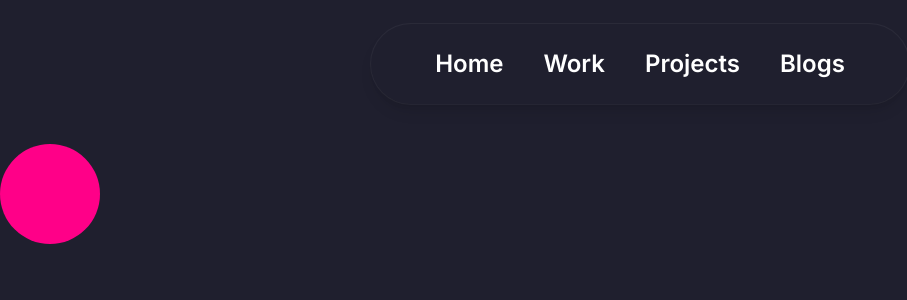
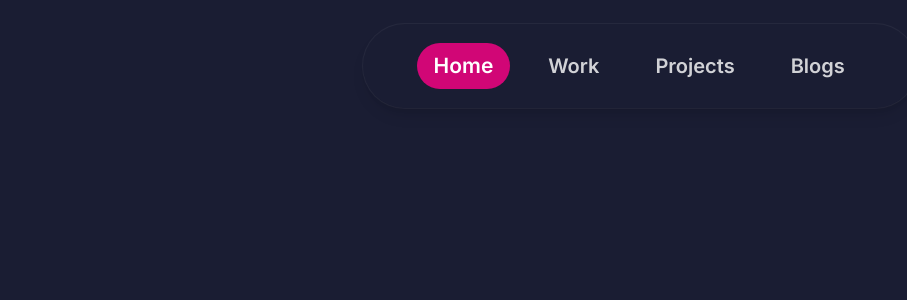
Before and after one commit to Virenishere/virenishere.portfolio, a Next.js app: page / in a window 1280 px wide. Shown: the top 300 px of the page, without its empty margins (0-907 px from the left). Built offline with nearby package versions, Linux system fonts and the light colour scheme.

Commit message:
added the framer bouncy effect on navbar

```diff
--- a/package.json
+++ b/package.json
@@ -18,6 +18,7 @@
     "next-themes": "^0.4.6",
     "react": "^19.0.0",
     "react-dom": "^19.0.0",
+    "react-scroll": "^1.9.3",
     "sonner": "^2.0.5",
     "tailwind-merge": "^3.3.1"
   },
--- a/src/app/page.tsx
+++ b/src/app/page.tsx
@@ -1,25 +1,19 @@
 'use client';
+import Navbar from '@/components/Navbar';
 
-import Animation from '@/components/Animation';
-import BlogSection from '@/components/BlogSection';
-
-import Footer from '@/components/Footer';
-import HomeSection from '@/components/HomeSection';
-import Intro from '@/components/Intro';
-import Navbar from '@/components/Navbar';
-import Project from '@/components/Project';
-import Skills from '@/components/Skills';
 
 export default function Home() {
   return (
-    <main className="bg-[#1F1F2E] min-h-screen relative scroll-smooth select-none">
+    <main className="bg-[#1a1d33] min-h-screen relative scroll-smooth select-none">
+
       <Navbar />
+
       {/* <HomeSection />
       <Skills />
       <Project />
       <Footer />
       <BlogSection /> */}
-      <Animation />
+      {/* <NavbarEffect /> */}
     </main>
   );
 }
--- a/src/components/Animation.tsx
+++ /dev/null
@@ -1,43 +0,0 @@
-'use client';
-import { frame, motion, useSpring } from 'motion/react';
-import { RefObject, useEffect, useRef } from 'react';
-
-const ball = {
-  width: 100,
-  height: 100,
-  backgroundColor: '#ff0088',
-  borderRadius: '50%',
-};
-
-export default function Animation() {
-  const ref = useRef<HTMLDivElement>(null);
-  const { x, y } = useFollowPointer(ref);
-
-  return <motion.div ref={ref} style={{ ...ball, x, y }} />;
-}
-
-const spring = { damping: 3, stiffness: 50, restDelta: 0.001 };
-
-export function useFollowPointer(ref: RefObject<HTMLDivElement | null>) {
-  const x = useSpring(0, spring);
-  const y = useSpring(0, spring);
-
-  useEffect(() => {
-    if (!ref.current) return;
-
-    const handlePointerMove = ({ clientX, clientY }: MouseEvent) => {
-      const element = ref.current!;
-
-      frame.read(() => {
-        x.set(clientX - element.offsetLeft - element.offsetWidth / 2);
-        y.set(clientY - element.offsetTop - element.offsetHeight / 2);
-      });
-    };
-
-    window.addEventListener('pointermove', handlePointerMove);
-
-    return () => window.removeEventListener('pointermove', handlePointerMove);
-  }, []);
-
-  return { x, y };
-}
--- a/src/components/Navbar.tsx
+++ b/src/components/Navbar.tsx
@@ -1,22 +1,158 @@
 'use client';
-interface InavMenu {
-  label: string;
-  targetId: string;
-}
-const navMenu: InavMenu[] = [
-  { label: 'Home', targetId: 'home' },
-  { label: 'Work', targetId: 'work' },
-  { label: 'Projects', targetId: 'projects' },
-  { label: 'Blogs', targetId: 'blogs' },
-];
+
+import { useState, useRef, useEffect } from 'react';
+import { motion, AnimatePresence } from 'motion/react';
+import Navlinks from '@/constants/navlinks';
 
 const Navbar = () => {
+  const [hoveredIndex, setHoveredIndex] = useState<number | null>(null);
+  const [selectedIndex, setSelectedIndex] = useState<number>(0);
+  const navRefs = useRef<(HTMLLIElement | null)[]>([]);
+  const [ballPosition, setBallPosition] = useState<{
+    left: number;
+    top: number;
+    width: number;
+    height: number;
+  } | null>(null);
+
+  // Calculate position and dimensions for the ball based on text width
+  const calculateBallPosition = (index: number) => {
+    if (!navRefs.current[index]) return null;
+
+    const element = navRefs.current[index];
+    const navContainer = element?.parentElement;
+
+    if (!element || !navContainer) return null;
+
+    const containerRect = navContainer.getBoundingClientRect();
+    const elementRect = element.getBoundingClientRect();
+
+    // Add padding to the width for better visual effect
+    const paddingX = 16; // 8px on each side
+    const paddingY = 8;  // 4px on top and bottom
+
+    return {
+      left: elementRect.left - containerRect.left - paddingX / 2,
+      top: elementRect.top - containerRect.top - paddingY / 2,
+      width: elementRect.width + paddingX,
+      height: elementRect.height + paddingY,
+    };
+  };
+
+  // Update ball position when hovering or selection changes
+  useEffect(() => {
+    const targetIndex = hoveredIndex !== null ? hoveredIndex : selectedIndex;
+    const position = calculateBallPosition(targetIndex);
+    setBallPosition(position);
+  }, [hoveredIndex, selectedIndex]);
+
+  // Set initial position on mount
+  useEffect(() => {
+    const timer = setTimeout(() => {
+      const position = calculateBallPosition(0);
+      setBallPosition(position);
+    }, 100);
+
+    return () => clearTimeout(timer);
+  }, []);
+
+  // Recalculate positions on window resize
+  useEffect(() => {
+    const handleResize = () => {
+      const targetIndex = hoveredIndex !== null ? hoveredIndex : selectedIndex;
+      const position = calculateBallPosition(targetIndex);
+      setBallPosition(position);
+    };
+
+    window.addEventListener('resize', handleResize);
+    return () => window.removeEventListener('resize', handleResize);
+  }, [hoveredIndex, selectedIndex]);
+
+  const handleNavClick = (index: number) => {
+    setSelectedIndex(index);
+  };
+
+  // Consistent spring configuration for bouncy effect
+  const springConfig = {
+    type: "spring" as const,
+    stiffness: 280,
+    damping: 18,
+    mass: 0.9,
+  };
+
   return (
     <nav className="flex justify-center items-center pt-6 pb-10">
-      <ul className="flex flex-row bg-transparent shadow-lg ring-1 ring-white/5  gap-10 text-2xl px-16 py-6 font-semibold rounded-full text-white">
-        {navMenu.map(({ label, targetId }) => (
-          <li key={targetId}>
-            <a href={`#${targetId}`}>{label}</a>
+      <ul className="relative flex flex-row bg-transparent shadow-lg ring-1 ring-white/5 gap-10 text-2xl px-16 py-6 font-semibold rounded-full text-white overflow-visible">
+        {/* Animated sliding ball with dynamic width */}
+        <AnimatePresence>
+          {ballPosition && (
+            <motion.div
+              className="absolute pointer-events-none z-0 rounded-full"
+              style={{
+                backgroundColor: '#ff0088',
+              }}
+              animate={{
+                left: ballPosition.left,
+                top: ballPosition.top,
+                width: ballPosition.width,
+                height: ballPosition.height,
+                scale: 1,
+                opacity: 0.8,
+              }}
+              initial={{
+                left: ballPosition.left,
+                top: ballPosition.top,
+                width: ballPosition.width,
+                height: ballPosition.height,
+                scale: 0.8,
+                opacity: 0.6,
+              }}
+              transition={{
+                ...springConfig,
+                // Individual spring configs for each property with same stiffness
+                left: springConfig,
+                top: springConfig,
+                width: springConfig,
+                height: springConfig,
+                scale: {
+                  ...springConfig,
+                  stiffness: 320, // Slightly higher for scale for snappier feel
+                },
+                opacity: {
+                  duration: 0.2,
+                  ease: "easeOut"
+                }
+              }}
+              whileHover={{
+                scale: 1.05,
+                transition: {
+                  ...springConfig,
+                  stiffness: 400,
+                  damping: 20
+                }
+              }}
+            />
+          )}
+        </AnimatePresence>
+
+        {Navlinks.map(({ label, targetId }, index) => (
+          <li
+            key={targetId}
+            ref={(el) => {
+              navRefs.current[index] = el;
+            }}
+            onMouseEnter={() => setHoveredIndex(index)}
+            onMouseLeave={() => setHoveredIndex(null)}
+            onClick={() => handleNavClick(index)}
+            className={`relative z-10 cursor-pointer transition-all duration-300 text-xl px-2 py-1 ${
+              (hoveredIndex !== null ? hoveredIndex : selectedIndex) === index
+                ? 'text-white scale-105'
+                : 'text-white/80 hover:text-white/90'
+            }`}
+          >
+            <a href={`#${targetId}`} className="block">
+              {label}
+            </a>
           </li>
         ))}
       </ul>
--- /dev/null
+++ b/src/constants/navlinks.ts
@@ -0,0 +1,30 @@
+export interface INavLink {
+  label: string;
+  targetId: string;
+  path?: string;
+}
+
+const Navlinks: INavLink[] = [
+  {
+    label: "Home",
+    targetId: "home",
+    path: "/",
+  },
+  {
+    label: "Work",
+    targetId: "work",
+    path: "/work",
+  },
+  {
+    label: "Projects",
+    targetId: "projects",
+    path: "/projects",
+  },
+  {
+    label: "Blogs",
+    targetId: "blogs",
+    path: "/blogs",
+  },
+];
+
+export default Navlinks;
--- /dev/null
+++ b/src/constants/project.ts
@@ -0,0 +1,45 @@
+import { Project } from "@/types/types";
+
+
+const Projects: Project[] = [
+  {
+    title: "",
+    tip: "",
+    description:
+      "",
+    lang: ["Typescript", "NextJs", "Go", "AWS", "Microservices"],
+    link: "",
+  },
+  {
+    title: "",
+    tip: "",
+    description: "",
+    lang: [
+      "NextJs",
+      "Typescript",
+      "TailwindCSS",
+      "AWS",
+      "Microservices",
+      "Gemini API",
+      "Redis",
+    ],
+
+    link: "",
+  },
+  {
+    title: "",
+    tip: "",
+    description: ".",
+    lang: ["NextJs", "Typescript", "TailwindCSS", "Github API", "Vercel"],
+    link: "",
+  },
+  {
+    title: "",
+    tip: "",
+    description: "",
+    lang: ["NextJs", "WebSockets", "Shadcn", "Framer-motion", "Discord"],
+    link: "",
+  },
+];
+
+export default Projects;
--- /dev/null
+++ b/src/types/types.ts
@@ -0,0 +1,9 @@
+//--------------------------
+
+export interface Project {
+  title: string;
+  tip: string;
+  description: string;
+  lang: string[];
+  link: string;
+}
```
Also changed, not shown: src/types/global.d.ts (added), 1 other file (tests, documents, lock files or other folders).
